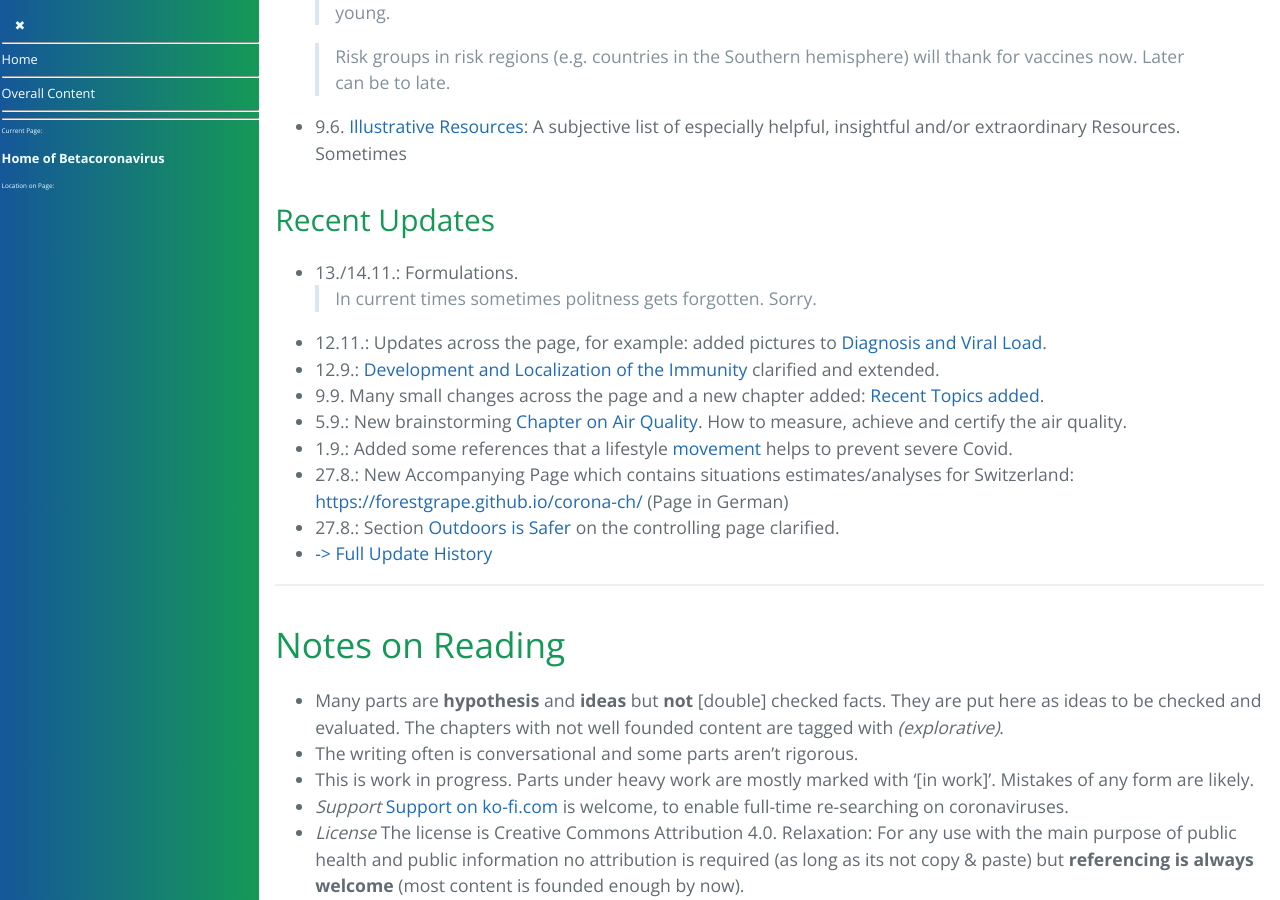
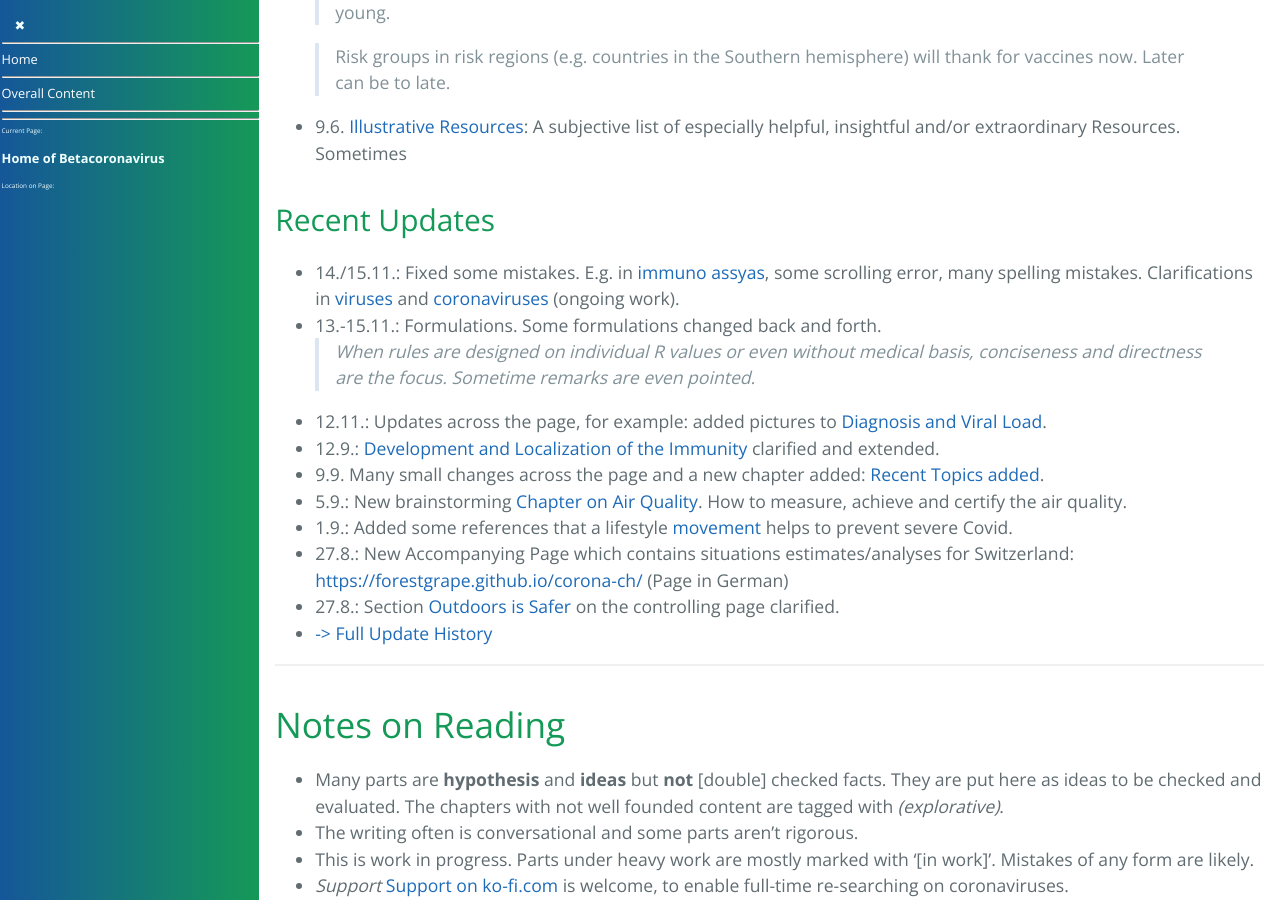
Before and after one commit to forestgrape/coronavirus, a Jekyll site: the page built from index.md, in a window 1280 px wide and 900 px high, scrolled down 2161 px. Built offline with Jekyll 4.4.1, drawn with Linux system fonts in a browser that asks for light colours; our own code applies the rules of GitHub Pages for plain Markdown files.

Commit message:
update section

```diff
--- a/index.md
+++ b/index.md
@@ -64,8 +64,9 @@ This section overviews the entire content. The [content section](#content) lists
 - 9.6. [Illustrative Resources](1_introduction/illustrative_resources.md): A subjective list of especially helpful, insightful and/or extraordinary Resources. Sometimes
 
 ### Recent Updates
-- 13./14.11.: Formulations.
-  > In current times sometimes politness gets forgotten. Sorry.
+- 14./15.11.: Fixed some mistakes. E.g. in [immuno assyas](./3_medical/immuno_assyas.md), some scrolling error, many spelling mistakes. Clarifications in [viruses](./2_biological/viruses.md) and [coronaviruses](2_biological/coronavirus.md) (ongoing work).
+- 13.-15.11.: Formulations. Some formulations changed back and forth.
+  > *When rules are designed on individual R values or even without medical basis, conciseness and directness are the focus. Sometime remarks are even pointed.*
 - 12.11.: Updates across the page, for example: added pictures to [Diagnosis and Viral Load](3_medical/diagnosis_and_viral_load.md).
 - 12.9.: [Development and Localization of the Immunity](4_immunological/ontogenesis_and_locality_of_immunity.md) clarified and extended.
 - 9.9. Many small changes across the page and a new chapter added: [Recent Topics added](#recent-topics-added).
```
